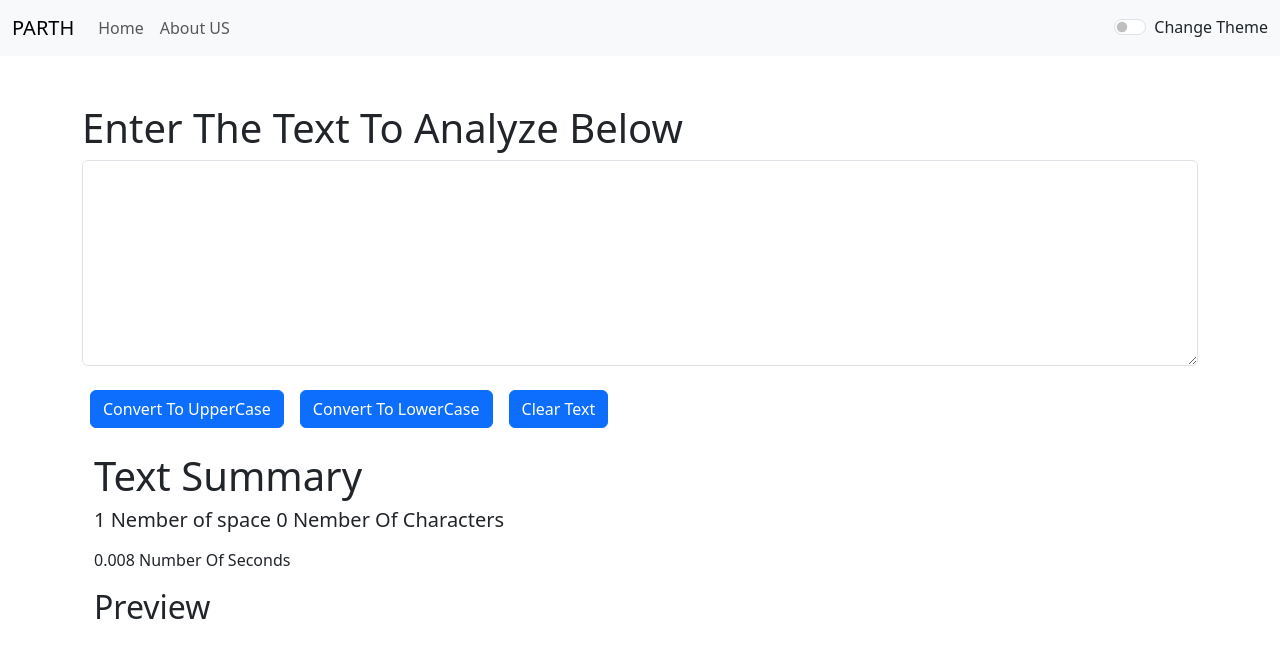
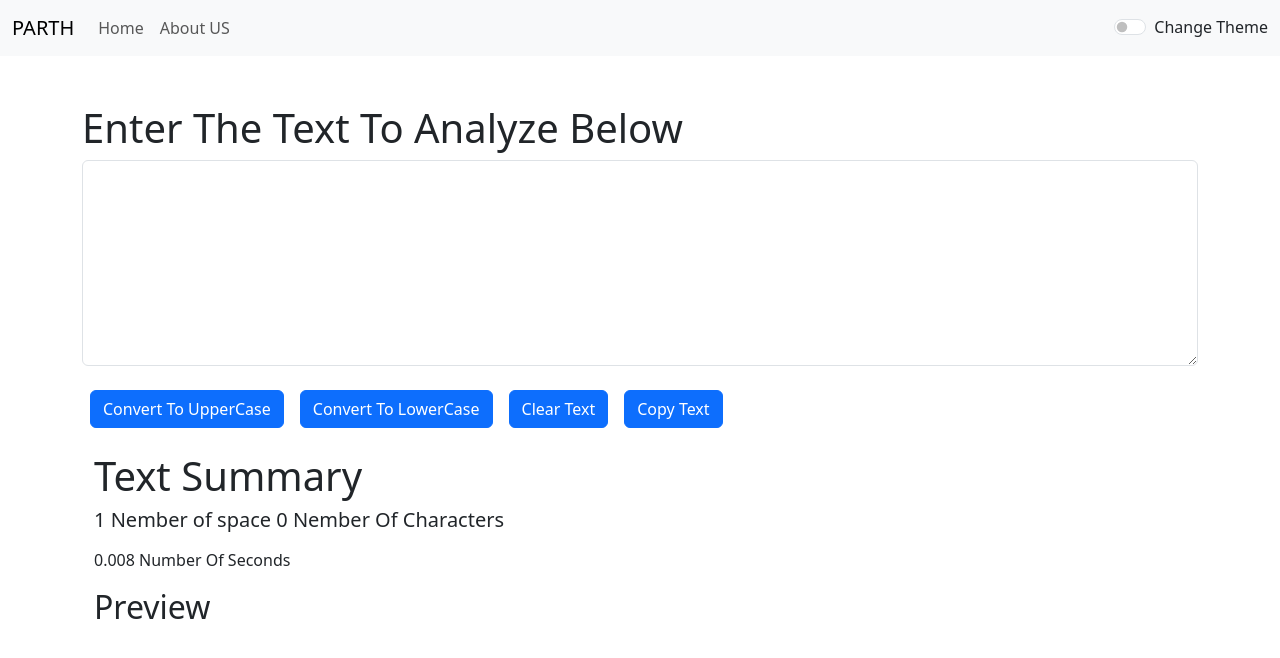
Before and after one commit to PARTHNANDANIYA56/textconvetor, a React (Vite) app: page / in a window 1280 px wide. Shown: the top 658 px of the page. Built offline with nearby package versions, Linux system fonts and the light colour scheme.

Commit message:
Update Form.jsx

```diff
--- a/src/component/Form.jsx
+++ b/src/component/Form.jsx
@@ -17,10 +17,20 @@ export default function Form(props) {
     setText(newText);
     props.showAlert("All Clear!", "danger");
   };
-  const handleOnChange = (event) => {
-    console.log("on chage");
-    setText(event.target.value);
+    const handleOnChange = (event) => {
+      console.log("on chage");
+      setText(event.target.value);
+    };
+
+  const copytxt = () => {
+    console.log("I am copy");
+    let textElement = document.getElementById("mybox");
+    textElement.select();
+    textElement.setSelectionRange(0, 9999);
+    navigator.clipboard.writeText(textElement.value);
+    props.showAlert("Copy All Text","info");
   };
+
   const [Text, setText] = useState("");
   return (
     <>
@@ -48,8 +58,19 @@ export default function Form(props) {
       >
         Convert To LowerCase
       </button>
-      <button type="submit" className="btn btn-primary mx-2" onClick={cleartxt}>
+      <button
+        type="submit"
+        className="btn btn-primary mx-2 my-2"
+        onClick={cleartxt}
+      >
         Clear Text
+      </button>
+      <button
+        type="submit"
+        className="btn btn-primary mx-2 my-2"
+        onClick={copytxt}
+      >
+        Copy Text
       </button>
       <div className="container my-3">
         <h1>Text Summary</h1>
```
